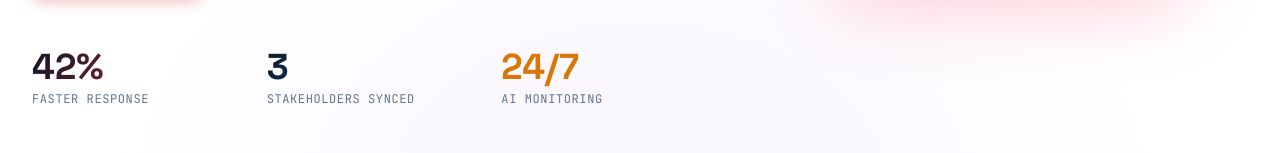
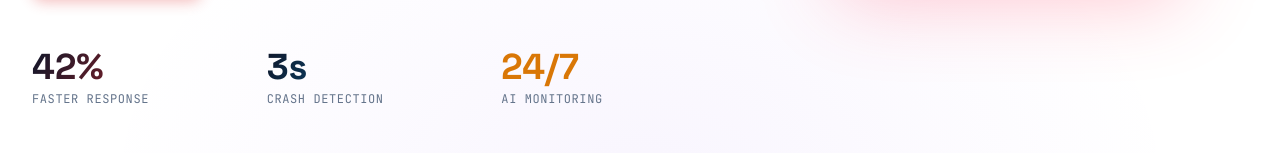
Before and after one commit to its-anuraj/SERS, a Next.js app in the folder apps/web-public/: page / in a window 1280 px wide. Shown: the part 799-952 px from the top of the page. Built offline with nearby package versions, Linux system fonts and the light colour scheme.

Commit message:
style(web-public): replace confusing Stakeholders Synced text with clear 3s Crash Detection metric and plain language headings

```diff
--- a/apps/web-public/app/page.tsx
+++ b/apps/web-public/app/page.tsx
@@ -262,10 +262,10 @@ function Hero() {
               </div>
               <div>
                 <div className="text-3xl sm:text-4xl font-bold text-gradient-cyan" style={{ fontFamily: "'Space Grotesk',sans-serif" }}>
-                  {c3}
+                  {c3}s
                 </div>
                 <div className="text-xs mt-1 font-mono-custom uppercase tracking-wider" style={{ color: 'var(--muted-2)' }}>
-                  Stakeholders Synced
+                  Crash Detection
                 </div>
               </div>
               <div>
@@ -1284,14 +1284,14 @@ function HowItWorksSection() {
             </div>
             <div>
               <h3 className="font-semibold text-xl text-slate-900" style={{ fontFamily: "'Space Grotesk',sans-serif" }}>
-                What is 3-Stakeholder Synchronization & Why is it Critical?
+                Unified 3-Party Real-Time Network (Victim ↔ Ambulance ↔ ER Hospital)
               </h3>
               <p className="text-xs text-slate-500 font-mono-custom">ELIMINATING VOICE-CALL DISCONNECTS IN THE GOLDEN HOUR</p>
             </div>
           </div>
 
           <p className="text-sm text-slate-600 leading-relaxed mb-6">
-            In traditional 108/911 ambulance systems, three separate parties operate in isolation via chaotic voice calls where critical location details and medical history are lost. SERS unifies all three stakeholders on a single, synchronized WebSocket data stream:
+            In traditional 108/911 ambulance systems, three separate parties operate in isolation via chaotic voice calls where critical location details and medical history are lost. SERS unifies all three participants on a single, synchronized WebSocket data stream:
           </p>
 
           <div className="grid md:grid-cols-3 gap-4">
```
